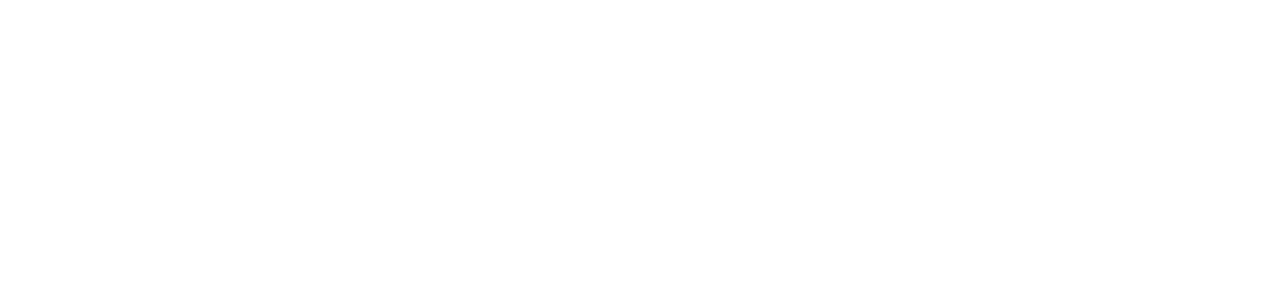
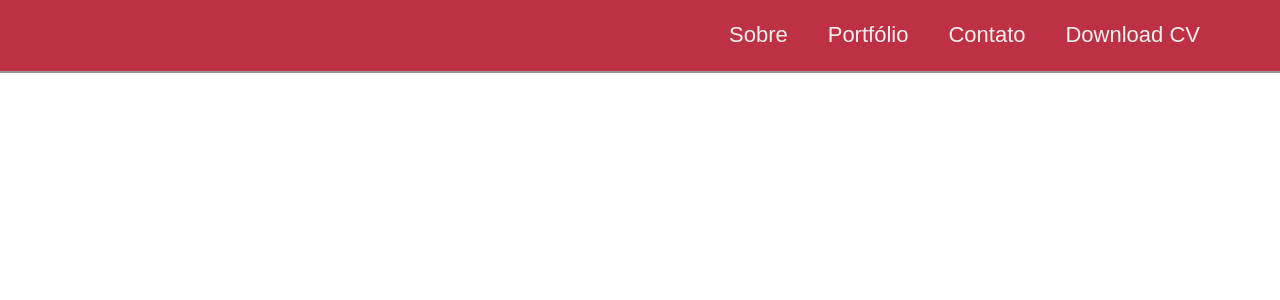
Before and after one commit to viniciusbernardo22/PersonalPage_Angular, an Angular app: page / in a window 1280 px wide. Shown: the top 300 px of the page. Built offline with nearby package versions, Linux system fonts and the light colour scheme.

Commit message:
project config

```diff
--- /dev/null
+++ b/src/app/@backoffice/models/headerOptions.ts
@@ -0,0 +1,4 @@
+export interface HeaderOptions {
+  title: string;
+  href: string;
+}
--- a/src/app/app-routing.module.ts
+++ b/src/app/app-routing.module.ts
@@ -1,10 +1,11 @@
 import { NgModule } from '@angular/core';
 import { RouterModule, Routes } from '@angular/router';
+import { HomeComponent } from './pages/home/home.component';
 
-const routes: Routes = [];
+const routes: Routes = [{ path: '', component: HomeComponent }];
 
 @NgModule({
   imports: [RouterModule.forRoot(routes)],
-  exports: [RouterModule]
+  exports: [RouterModule],
 })
-export class AppRoutingModule { }
+export class AppRoutingModule {}
--- /dev/null
+++ b/src/app/pages/header/header.component.html
@@ -0,0 +1,7 @@
+<nav id="navbar" class="nav">
+  <ul class="nav-list">
+    <li *ngFor="let header of headerOptions | async">
+      <a [href]="header.href">{{ header.title }}</a>
+    </li>
+  </ul>
+</nav>
--- /dev/null
+++ b/src/app/pages/header/header.component.ts
@@ -0,0 +1,13 @@
+import { HeaderOptions } from 'src/app/@backoffice/models/headerOptions';
+import { headerOptions } from './header.config';
+import { Component } from '@angular/core';
+import { Observable, from, of } from 'rxjs';
+
+@Component({
+  selector: 'app-header',
+  templateUrl: './header.component.html',
+  styleUrls: ['./header.component.css'],
+})
+export class HeaderComponent {
+  public headerOptions: Observable<HeaderOptions[]> = of(headerOptions);
+}
--- /dev/null
+++ b/src/app/pages/header/header.config.ts
@@ -0,0 +1,24 @@
+import { HeaderOptions } from 'src/app/@backoffice/models/headerOptions';
+
+export const headerOptions: HeaderOptions[] = [
+  {
+    title: 'Sobre',
+    href: '#welcome-section',
+  },
+  {
+    title: 'Portfólio',
+    href: '#projects',
+  },
+  {
+    title: 'Contato',
+    href: '#contact',
+  },
+  {
+    title: 'Download CV',
+    href: '',
+  },
+  {
+    title: '',
+    href: '',
+  },
+];
--- /dev/null
+++ b/src/app/pages/home/home.component.html
@@ -0,0 +1 @@
+<app-header></app-header>
--- a/src/styles.css
+++ b/src/styles.css
@@ -1 +1,332 @@
-/* You can add global styles to this file, and also import other style files */
+/* Custom properties/variables  */
+:root {
+  --main-white: #f0f0f0;
+  --main-red: #be3144;
+  --main-blue: #45567d;
+  --main-gray: #303841;
+}
+
+/* Base reset */
+* {
+  margin: 0;
+  padding: 0;
+  caret-color: transparent;
+}
+
+/* box-sizing and font sizing */
+*,
+*::before,
+*::after {
+  box-sizing: inherit;
+}
+
+html {
+  box-sizing: border-box;
+
+  /* Set font size for easy rem calculations
+   * default document font size = 16px, 1rem = 16px, 100% = 16px
+   * (100% / 16px) * 10 = 62.5%, 1rem = 10px, 62.5% = 10px
+  */
+  font-size: 62.5%;
+  scroll-behavior: smooth;
+}
+
+/* A few media query to set some font sizes at different screen sizes.
+ * This helps automate a bit of responsiveness.
+ * The trick is to use the rem unit for size values, margin and padding.
+ * Because rem is relative to the document font size
+ * when we scale up or down the font size on the document
+ * it will affect all properties using rem units for the values.
+*/
+
+/* I am using the em unit for breakpoints
+ * The calculation is the following
+ * screen size divided by browser base font size
+ * As an example: a breakpoint at 980px
+ * 980px / 16px = 61.25em
+*/
+
+/* 1200px / 16px = 75em */
+@media (max-width: 75em) {
+  html {
+    font-size: 60%;
+  }
+}
+
+/* 980px / 16px = 61.25em */
+@media (max-width: 61.25em) {
+  html {
+    font-size: 58%;
+  }
+}
+
+/* 460px / 16px = 28.75em */
+@media (max-width: 28.75em) {
+  html {
+    font-size: 55%;
+  }
+}
+
+/* Base styles */
+
+body {
+  font-family: 'Poppins', sans-serif;
+  font-size: 1.8rem; /* 18px */
+  font-weight: 400;
+  line-height: 1.4;
+  color: var(--main-white);
+}
+
+h1,
+h2 {
+  font-family: 'Raleway', sans-serif;
+  font-weight: 700;
+  text-align: center;
+}
+
+h1 {
+  font-size: 6rem;
+}
+
+h2 {
+  font-size: 4.2rem;
+}
+
+ul {
+  list-style: none;
+}
+
+a {
+  text-decoration: none;
+  color: var(--main-white);
+}
+
+img {
+  display: block;
+  width: 100%;
+}
+
+/* nav */
+
+.nav {
+  display: flex;
+  justify-content: flex-end;
+  position: fixed;
+  top: 0;
+  left: 0;
+  width: 100%;
+  background: var(--main-red);
+  box-shadow: 0 2px 0 rgba(0, 0, 0, 0.4);
+  z-index: 10;
+}
+
+.nav-list {
+  display: flex;
+  margin-right: 2rem;
+}
+
+@media (max-width: 28.75em) {
+  .nav {
+    justify-content: center;
+  }
+
+  .nav-list {
+    margin: 0 1rem;
+  }
+}
+
+.nav-list a {
+  display: block;
+  font-size: 2.2rem;
+  padding: 2rem;
+}
+
+.nav-list a:hover {
+  background: var(--main-blue);
+}
+
+/* Welcome section */
+
+.welcome-section {
+  display: flex;
+  flex-direction: column;
+  justify-content: center;
+  align-items: center;
+  width: 100%;
+  height: 100vh;
+  background-color: #000;
+  background-image: linear-gradient(62deg, #3a3d40 0%, #181719 100%);
+}
+
+.welcome-section > p {
+  font-size: 3rem;
+  font-weight: 200;
+  font-style: italic;
+  color: var(--main-red);
+}
+
+/* Projects section */
+
+.projects-section {
+  text-align: center;
+  padding: 10rem 2rem;
+  background: var(--main-blue);
+}
+
+.projects-section-header {
+  max-width: 640px;
+  margin: 0 auto 6rem auto;
+  border-bottom: 0.2rem solid var(--main-white);
+}
+
+@media (max-width: 28.75em) {
+  .projects-section-header {
+    font-size: 4rem;
+  }
+}
+
+/* "Automagic" image grid using no media queries */
+.projects-grid {
+  display: grid;
+  grid-template-columns: repeat(auto-fit, minmax(320px, 1fr));
+  grid-gap: 4rem;
+  width: 100%;
+  max-width: 1280px;
+  margin: 0 auto;
+  margin-bottom: 6rem;
+}
+
+@media (max-width: 30.625em) {
+  .projects-section {
+    padding: 6rem 1rem;
+  }
+
+  .projects-grid {
+    grid-template-columns: 1fr;
+  }
+}
+
+.project {
+  background: var(--main-gray);
+  box-shadow: 1px 1px 2px rgba(0, 0, 0, 0.5);
+  border-radius: 2px;
+}
+
+.code {
+  color: var(--main-gray);
+  transition: color 0.3s ease-out;
+}
+
+.project:hover .code {
+  color: #ff7f50;
+}
+
+.project-image {
+  height: calc(100% - 6.8rem);
+  width: 100%;
+  object-fit: cover;
+}
+
+.project-title {
+  font-size: 2rem;
+  padding: 2rem 0.5rem;
+}
+
+.btn {
+  display: inline-block;
+  padding: 1rem 2rem;
+  border-radius: 2px;
+}
+
+.btn-show-all {
+  font-size: 2rem;
+  background: var(--main-gray);
+  transition: background 0.3s ease-out;
+}
+
+.btn-show-all:hover {
+  background: var(--main-red);
+}
+
+.btn-show-all:hover > i {
+  transform: translateX(2px);
+}
+
+.btn-show-all > i {
+  margin-left: 10px;
+  transform: translateX(0);
+  transition: transform 0.3s ease-out;
+}
+
+/* Contact section */
+
+.contact-section {
+  display: flex;
+  flex-direction: column;
+  justify-content: center;
+  align-items: center;
+  text-align: center;
+  width: 100%;
+  height: 80vh;
+  padding: 0 2rem;
+  background: var(--main-gray);
+}
+
+.contact-section-header > h2 {
+  font-size: 6rem;
+}
+
+@media (max-width: 28.75em) {
+  .contact-section-header > h2 {
+    font-size: 4rem;
+  }
+}
+
+.contact-section-header > p {
+  font-style: italic;
+}
+
+.contact-links {
+  display: flex;
+  justify-content: center;
+  width: 100%;
+  max-width: 980px;
+  margin-top: 4rem;
+  flex-wrap: wrap;
+}
+
+.contact-details {
+  font-size: 2.4rem;
+  text-shadow: 2px 2px 1px #1f1f1f;
+  transition: transform 0.3s ease-out;
+}
+
+.contact-details:hover {
+  transform: translateY(8px);
+}
+
+/* Footer */
+
+footer {
+  font-weight: 300;
+  display: flex;
+  justify-content: space-evenly;
+  padding: 2rem;
+  background: var(--main-gray);
+  border-top: 4px solid var(--main-red);
+}
+
+footer > p {
+  margin: 2rem;
+}
+
+footer i {
+  vertical-align: middle;
+}
+
+@media (max-width: 28.75em) {
+  footer {
+    flex-direction: column;
+    text-align: center;
+  }
+}
```
Also changed, not shown: src/app/app.module.ts (+6 -9 lines), src/app/pages/home/home.component.ts (added, +10 -0 lines), src/app/pages/header/header.component.css (added), src/app/pages/home/home.component.css (added), 2 other files (tests, documents, lock files or other folders).
